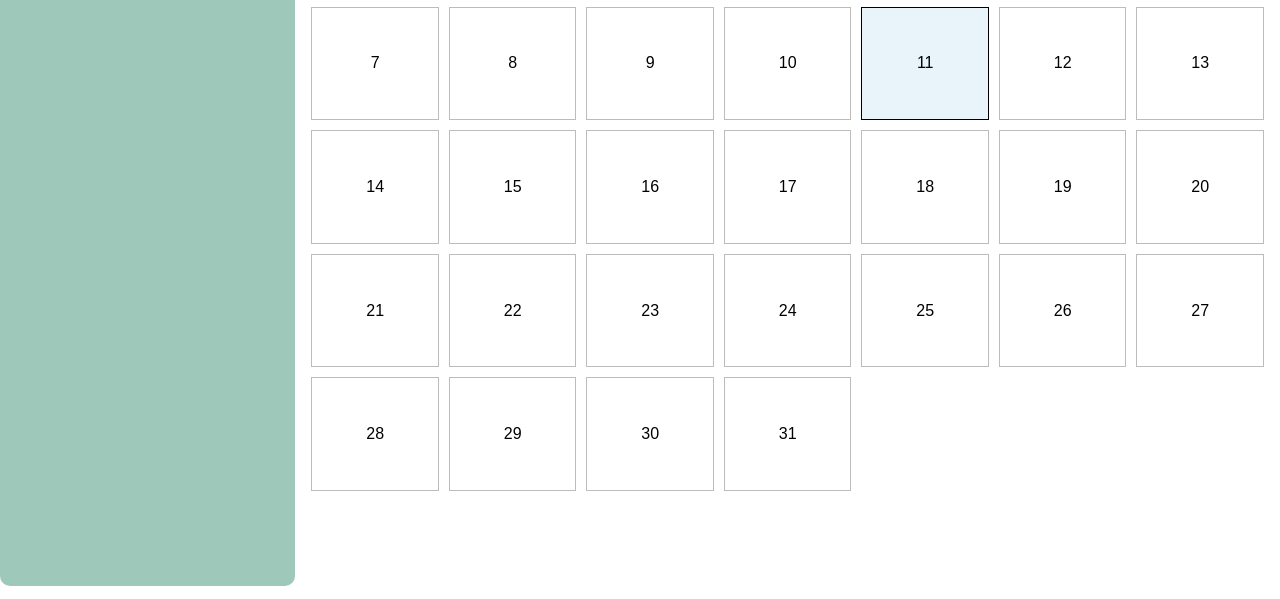
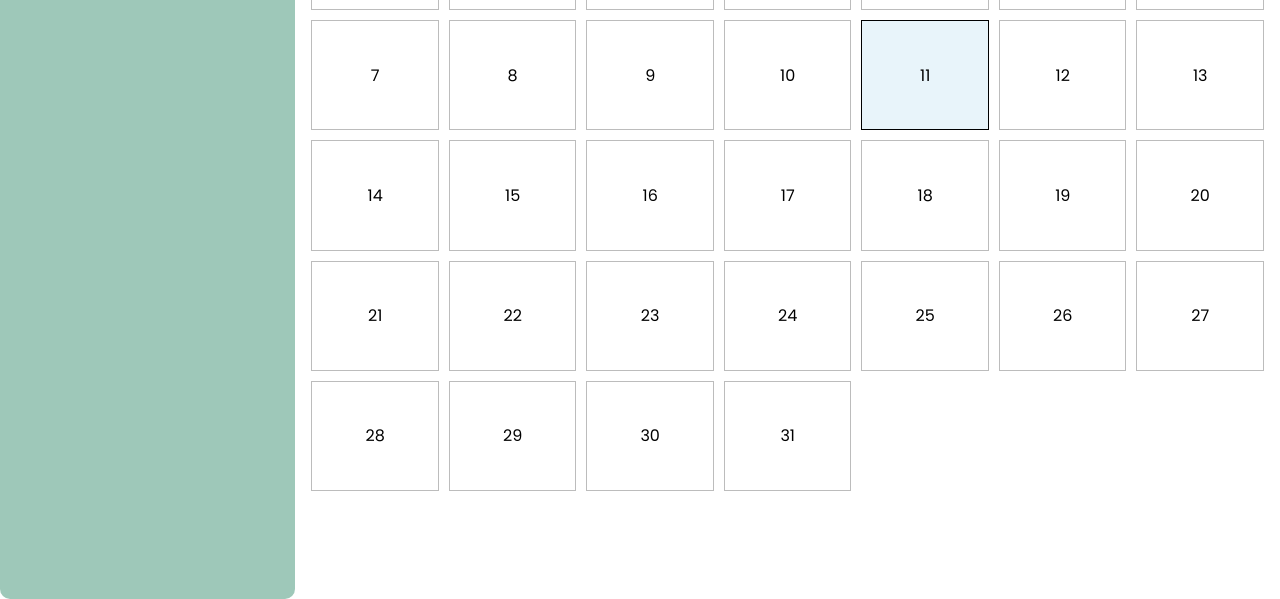
Before and after one commit to Philipbendiksen/Calendar-with-JS, a website: page public/index.html in a window 1280 px wide. Shown: the part 293-892 px from the top of the page. Drawn offline with nearby package versions, Linux system fonts and the light colour scheme.

Commit message:
change font-family

```diff
--- a/public/index.html
+++ b/public/index.html
@@ -19,6 +19,9 @@
       rel="stylesheet"
       href="https://fonts.googleapis.com/css2?family=Material+Symbols+Outlined:opsz,wght,FILL,GRAD@20..48,100..700,0..1,-50..200"
     />
+    <link rel="preconnect" href="https://fonts.googleapis.com">
+<link rel="preconnect" href="https://fonts.gstatic.com" crossorigin>
+<link href="https://fonts.googleapis.com/css2?family=Poppins:wght@100;300;400;500;700&display=swap" rel="stylesheet">
   </head>
   <body>
 
--- a/public/styles/style.css
+++ b/public/styles/style.css
@@ -1,6 +1,6 @@
 * {
   margin: 0;
-  font-family: Arial, Helvetica, sans-serif;
+  font-family: "Poppins", sans-serif;
   box-sizing: border-box;
 }
 
```
